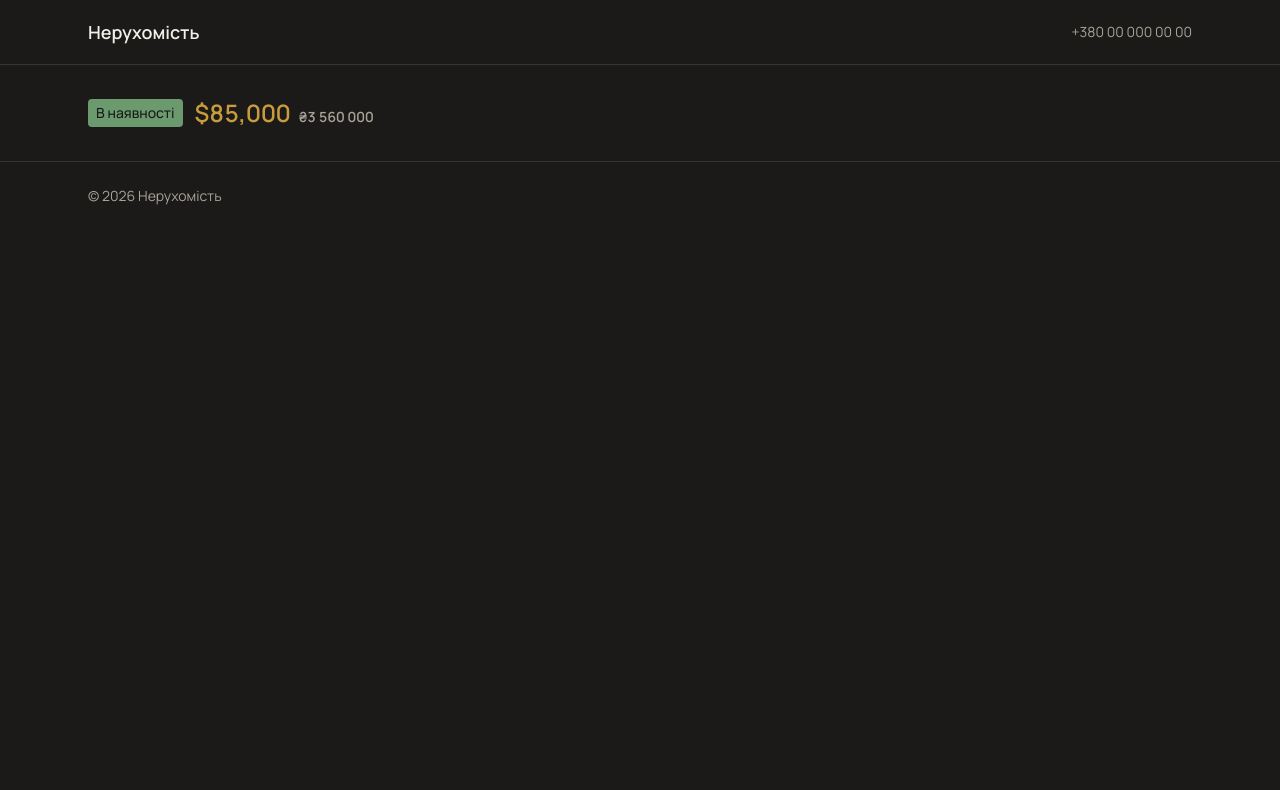
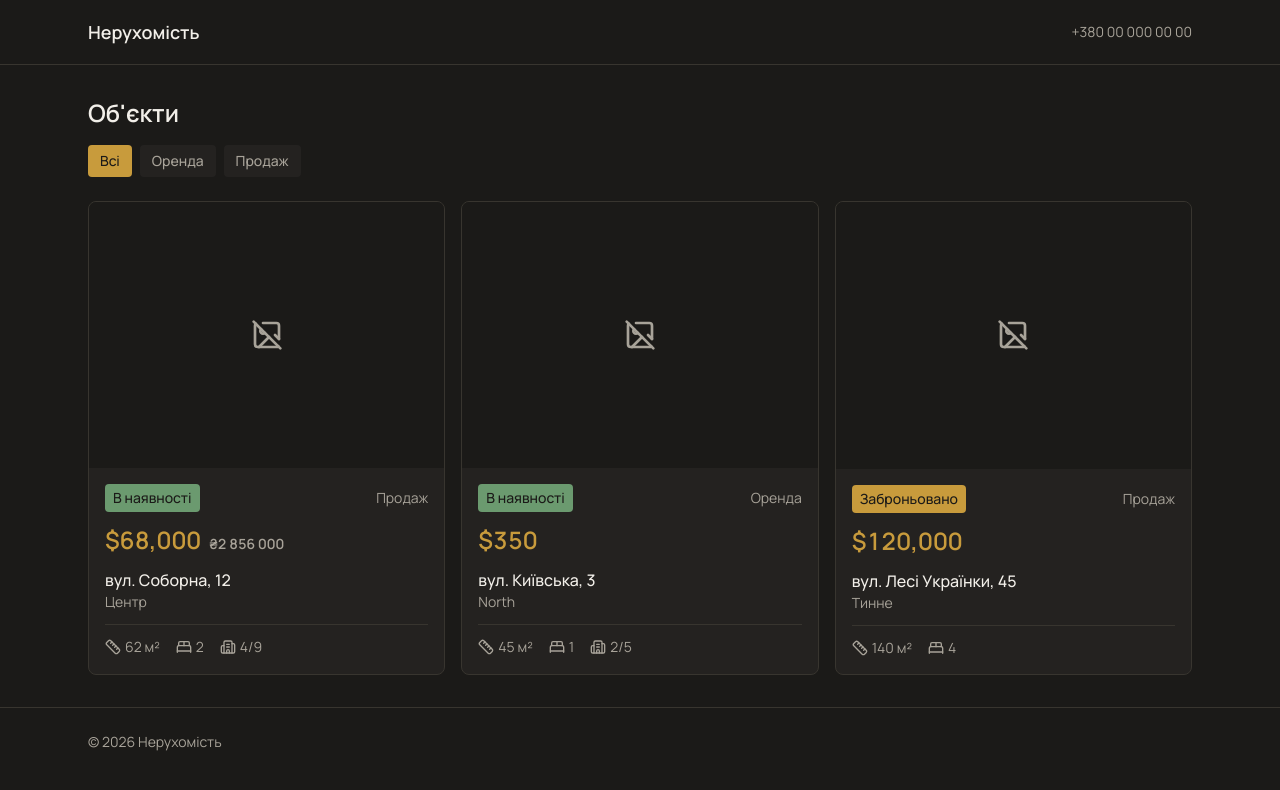
Before and after one commit to oshevchuk07/v-realty, a Next.js app: page / in a window 1280 px wide. Shown: the top 790 px of the page. Built offline with nearby package versions, Linux system fonts and the light colour scheme.

Commit message:
feat: add property catalog with url based deal type filtering

```diff
--- a/package.json
+++ b/package.json
@@ -11,6 +11,7 @@
   "dependencies": {
     "@prisma/adapter-pg": "^7.10.0",
     "@prisma/client": "7",
+    "lucide-react": "^1.44.0",
     "next": "16.3.4",
     "pg": "^8.23.0",
     "react": "19.2.8",
--- /dev/null
+++ b/src/app/(public)/layout.tsx
@@ -0,0 +1,12 @@
+import { Header } from '@/components/layout/header';
+import { Footer } from '@/components/layout/footer';
+
+export default function PublicLayout({ children }: { children: React.ReactNode }) {
+  return (
+    <>
+      <Header />
+      <main className="py-8">{children}</main>
+      <Footer />
+    </>
+  );
+}
--- /dev/null
+++ b/src/app/(public)/page.tsx
@@ -0,0 +1,40 @@
+import { Container } from '@/components/ui/container';
+import { FilterBar } from '@/components/property/filter-bar';
+import { PropertyCard } from '@/components/property/property-card';
+import { mockProperties } from '@/lib/mock-properties';
+import { DealType } from '@/types/property';
+
+type SearchParams = { deal?: string };
+
+export default async function CatalogPage({
+  searchParams,
+}: {
+  searchParams: Promise<SearchParams>;
+}) {
+  const { deal } = await searchParams;
+  const dealFilter = deal === 'RENT' || deal === 'SALE' ? (deal as DealType) : 'ALL';
+
+  const properties =
+    dealFilter === 'ALL'
+      ? mockProperties
+      : mockProperties.filter((p) => p.dealType === dealFilter);
+
+  return (
+    <Container>
+      <div className="mb-6 space-y-4">
+        <h1 className="text-2xl font-semibold">Об'єкти</h1>
+        <FilterBar active={dealFilter} />
+      </div>
+
+      {properties.length === 0 ? (
+        <p className="text-text-secondary">Об'єктів за цим фільтром поки немає.</p>
+      ) : (
+        <div className="grid grid-cols-1 gap-4 sm:grid-cols-2 lg:grid-cols-3">
+          {properties.map((property) => (
+            <PropertyCard key={property.id} property={property} />
+          ))}
+        </div>
+      )}
+    </Container>
+  );
+}
--- a/src/app/page.tsx
+++ /dev/null
@@ -1,22 +0,0 @@
-import { Footer } from '@/components/layout/footer';
-import { Header } from '@/components/layout/header';
-import { StatusBadge } from '@/components/ui/badge';
-import { Container } from '@/components/ui/container';
-import { PriceTag } from '@/components/ui/price-tag';
-
-export default function Home() {
-  return (
-    <>
-      <Header />
-      <main className="py-8">
-        <Container>
-          <div className="flex items-center gap-3">
-            <StatusBadge status="ACTIVE" />
-            <PriceTag usd={85000} uah={3560000} />
-          </div>
-        </Container>
-      </main>
-      <Footer />
-    </>
-  );
-}
--- /dev/null
+++ b/src/components/property/filter-bar.tsx
@@ -0,0 +1,26 @@
+import Link from 'next/link';
+import { DealType } from '@/types/property';
+
+const OPTIONS: { label: string; value: DealType | 'ALL' }[] = [
+  { label: 'Всі', value: 'ALL' },
+  { label: 'Оренда', value: 'RENT' },
+  { label: 'Продаж', value: 'SALE' },
+];
+
+export function FilterBar({ active }: { active: DealType | 'ALL' }) {
+  return (
+    <div className="flex gap-2">
+      {OPTIONS.map((option) => (
+        <Link
+          key={option.value}
+          href={option.value === 'ALL' ? '/' : `/?deal=${option.value}`}
+          className={`rounded px-3 py-1.5 text-sm font-medium transition-colors ${
+            active === option.value ? 'bg-accent text-accent-foreground' : 'bg-surface text-text-secondary hover:text-text-primary'
+          }`}
+        >
+          {option.label}
+        </Link>
+      ))}
+    </div>
+  );
+}
--- /dev/null
+++ b/src/components/property/property-card.tsx
@@ -0,0 +1,51 @@
+import Link from 'next/link';
+import { ImageOff, BedDouble, Ruler, Building2 } from 'lucide-react';
+import { StatusBadge } from '@/components/ui/badge';
+import { PriceTag } from '@/components/ui/price-tag';
+import { MockProperty } from '@/lib/mock-properties';
+
+const DEAL_LABEL = { RENT: 'Оренда', SALE: 'Продаж' } as const;
+
+export function PropertyCard({ property }: { property: MockProperty }) {
+  return (
+    <Link
+      href={`/objects/${property.id}`}
+      className="group block overflow-hidden rounded-lg border border-border bg-surface transition-colors hover:border-accent"
+    >
+      {/* Placeholder until Cloudinary image pipeline is wired up */}
+      <div className="flex aspect-[4/3] items-center justify-center bg-background text-text-secondary">
+        <ImageOff className="h-8 w-8" />
+      </div>
+
+      <div className="space-y-3 p-4">
+        <div className="flex items-center justify-between">
+          <StatusBadge status={property.status} />
+          <span className="text-sm text-text-secondary">{DEAL_LABEL[property.dealType]}</span>
+        </div>
+
+        <PriceTag usd={property.priceUsd} uah={property.priceUah} />
+
+        <div>
+          <p className="font-medium">{property.address}</p>
+          {property.district && <p className="text-sm text-text-secondary">{property.district}</p>}
+        </div>
+
+        <div className="flex gap-4 border-t border-border pt-3 text-sm text-text-secondary">
+          <span className="flex items-center gap-1">
+            <Ruler className="h-4 w-4" /> {property.area} м²
+          </span>
+          {property.rooms && (
+            <span className="flex items-center gap-1">
+              <BedDouble className="h-4 w-4" /> {property.rooms}
+            </span>
+          )}
+          {property.floor && (
+            <span className="flex items-center gap-1">
+              <Building2 className="h-4 w-4" /> {property.floor}/{property.totalFloors}
+            </span>
+          )}
+        </div>
+      </div>
+    </Link>
+  );
+}
--- /dev/null
+++ b/src/lib/mock-properties.ts
@@ -0,0 +1,62 @@
+import { DealType, PropertyStatus, PropertyType } from '@/types/property';
+
+export type MockProperty = {
+  id: string;
+  dealType: DealType;
+  type: PropertyType;
+  status: PropertyStatus;
+  priceUsd: number | null;
+  priceUah: number | null;
+  area: number;
+  rooms: number | null;
+  floor: number | null;
+  totalFloors: number | null;
+  district: string | null;
+  address: string;
+};
+
+// Placeholder data until Prisma queries replace this file
+export const mockProperties: MockProperty[] = [
+  {
+    id: '1',
+    dealType: 'SALE',
+    type: 'APARTMENT',
+    status: 'ACTIVE',
+    priceUsd: 68000,
+    priceUah: 2856000,
+    area: 62,
+    rooms: 2,
+    floor: 4,
+    totalFloors: 9,
+    district: 'Центр',
+    address: 'вул. Соборна, 12',
+  },
+  {
+    id: '2',
+    dealType: 'RENT',
+    type: 'APARTMENT',
+    status: 'ACTIVE',
+    priceUsd: 350,
+    priceUah: null,
+    area: 45,
+    rooms: 1,
+    floor: 2,
+    totalFloors: 5,
+    district: 'North',
+    address: 'вул. Київська, 3',
+  },
+  {
+    id: '3',
+    dealType: 'SALE',
+    type: 'HOUSE',
+    status: 'RESERVED',
+    priceUsd: 120000,
+    priceUah: null,
+    area: 140,
+    rooms: 4,
+    floor: null,
+    totalFloors: null,
+    district: 'Тинне',
+    address: 'вул. Лесі Українки, 45',
+  },
+];
```
Also changed, not shown: 1 other file (tests, documents, lock files or other folders).
